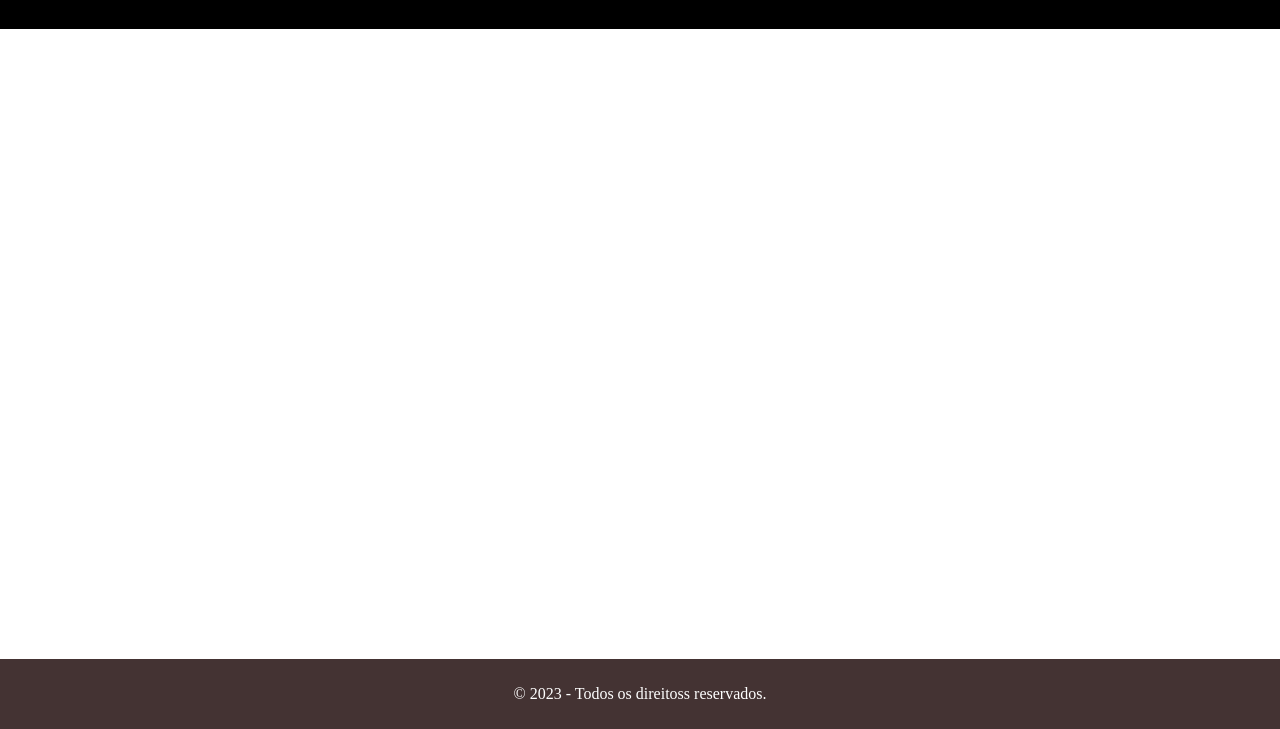
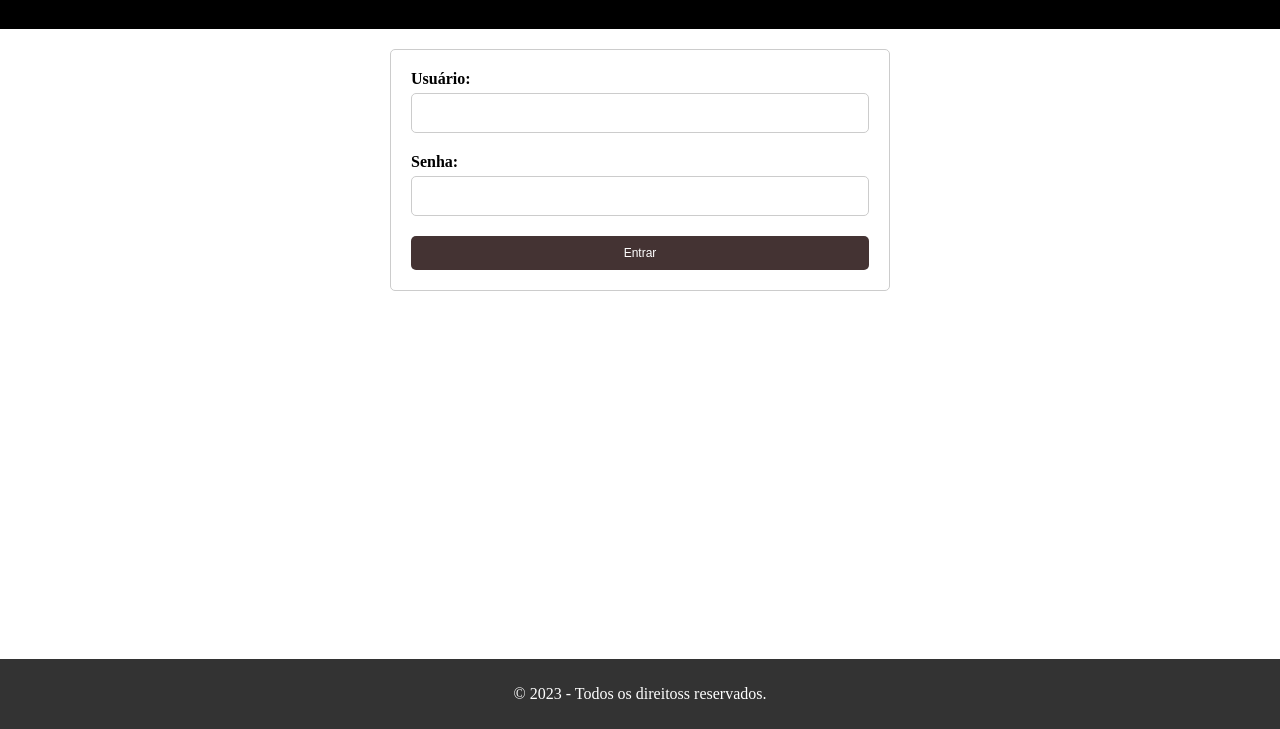
Before and after one commit to reneholanda/login-page, a plain HTML site: page index.html in a window 1280 px wide. Shown: the part 71-800 px from the top of the page. Drawn offline with Linux system fonts and the light colour scheme.

Commit message:
Criação do formulário

```diff
--- a/assets/css/style.css
+++ b/assets/css/style.css
@@ -13,13 +13,50 @@ body{
     text-align: center;
 }
 
+.formulario{
+    margin: 20px auto;
+    padding: 20px;
+    border: 1px solid #ccc;
+    border-radius: 5px;
+    max-width: 500px;
+}
+
+.label-input{
+    display: block;
+    font-weight: bold;
+    margin-bottom: 5px;
+}
+
+.input-form{
+    width: 100%;
+    padding: 10px;
+    margin-bottom: 20px;
+    border: 1px solid #ccc;
+    border-radius: 5px;
+    font-size: 16px;
+}
+
+.btn-submit{
+    width: 100%;
+    background-color: #433;
+    color: white;
+    padding: 10px 20px;
+    border: none;
+    border-radius: 5px;
+    font-size: 12px;
+    cursor: pointer;
+}
+
+.btn-submit:hover{
+    background-color: #555;
+}
+
 .footer{
-    background-color: #433;
+    background-color: #333;
     color: white;
     padding: 10px 0;
     text-align: center;
     position: absolute;
     bottom: 0;
     width: 100%;
-
 }
--- a/index.html
+++ b/index.html
@@ -11,7 +11,17 @@
         <header class="header">
             <h1 class="title-header">Página de Login</h1>
         </header>
-        <section></section>
+        <section>
+            <form action="#" class="formulario">
+                <label for="usuario" class="label-input">Usuário:</label>
+                <input class="input-form" type="text" id="usuario" name="usuario" required>
+
+                <label for="senha" class="label-input">Senha:</label>
+                <input class="input-form" type="password" name="senha" id="senha" required>
+
+                <input class="btn-submit" type="submit" value="Entrar">
+            </form>
+        </section>
         <footer class="footer">
             <p>&copy; 2023 - Todos os direitoss reservados.</p>
         </footer>
```
